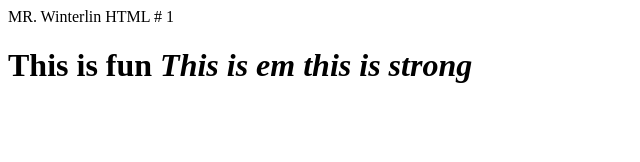
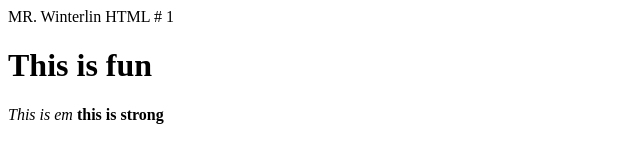
Before and after one commit to MrWinterlin/mrwinterlin.github.io, a plain HTML site: page index.html in a window 1280 px wide. Shown: the whole page, without its empty margins (0-640 px from the left). Drawn offline with Linux system fonts and the light colour scheme.

Commit message:
Update index.html

```diff
--- a/index.html
+++ b/index.html
@@ -1,5 +1,5 @@
 MR. Winterlin
 HTML # 1
-<H1>This is fun
-<em> This is em
-  <strong> this is strong
+<H1>This is fun</H1>
+<em> This is em</em>
+  <strong> this is strong</strong>
```
